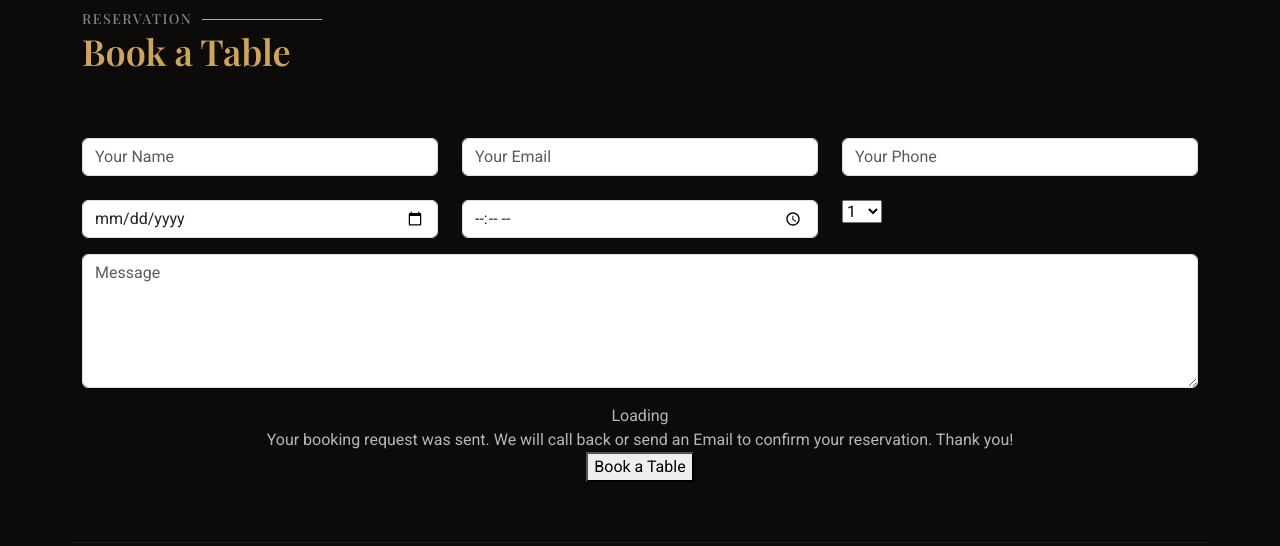
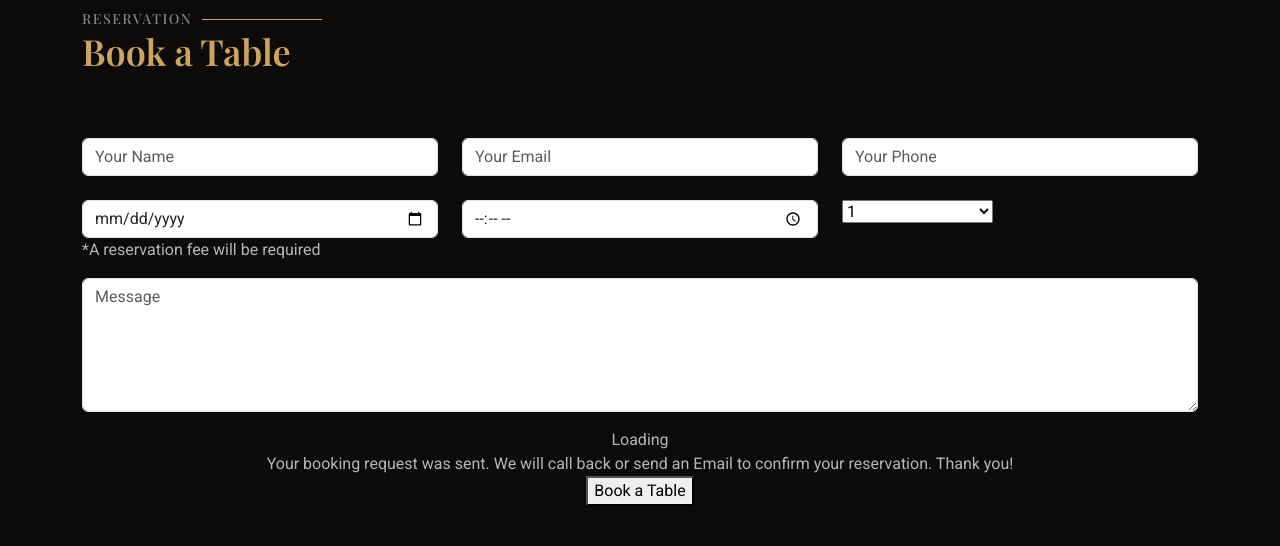
Before and after one commit to Group5-sys/villarosa, a Django app: page /book/ in a window 1280 px wide. Shown: the part 141-687 px from the top of the page. Run offline with Django 4.2, Linux system fonts and the light colour scheme; a user stored in the database is signed in; parts of the project's set-up code (start-up, migrations or seed data) failed here and were passed over; some libraries are stand-ins or nearby versions; some web fonts are replaced.

Commit message:
intial commit

```diff
--- a/Templates/book.html
+++ b/Templates/book.html
@@ -33,6 +33,7 @@
             </div>
             <div class="col-lg-4 col-md-6">
                 <select name="people" id="">
+                    <option value="" disabled="disabled">Number of People</option>
                     <option value="1">1</option>
                     <option value="2">2</option>
                     <option value="3">3</option>
@@ -47,7 +48,7 @@
                 </select>
             </div>
           </div>
-
+             <p>*A reservation fee will be required</p>
           <div class="form-group mt-3">
             <textarea class="form-control" name="message" rows="5" placeholder="Message"></textarea>
           </div>
```
